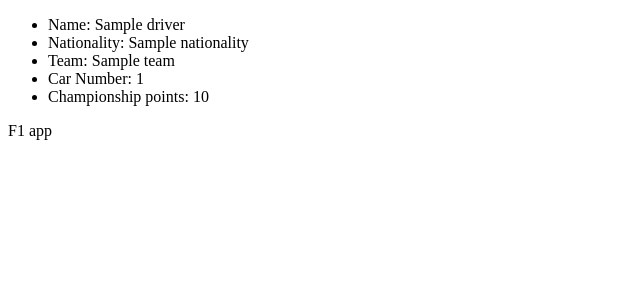
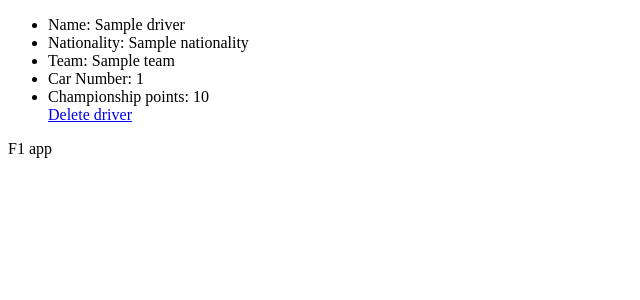
Before and after one commit to OhmniD/CodeClan_Week05_Full_Stack_Solo_Project, a Flask app: page /drivers/1 in a window 1280 px wide. Shown: the part 52-352 px from the top of the page, without its empty margins (0-640 px from the left). Run offline with Flask 2, Linux system fonts and the light colour scheme; a database or web service that is not in the repository returns one stand-in record (values such as "Sample title"); some libraries are stand-ins or nearby versions.

Commit message:
add controller to delete driver

```diff
--- a/controllers/drivers_controller.py
+++ b/controllers/drivers_controller.py
@@ -46,3 +46,8 @@ def create_driver():
     driver_team_repository.save(driver_team)
 
     return redirect('/drivers')
+
+@drivers_blueprint.route("/drivers/<id>/delete", methods=['GET'])
+def delete_driver(id):
+    driver_repository.delete(id)
+    return redirect('/drivers')
--- a/templates/drivers/show.html
+++ b/templates/drivers/show.html
@@ -13,6 +13,7 @@
 
         <li>Car Number: {{driver.car_number}}</li>
         <li>Championship points: {{driver.championship_points}}</li>
+        <a href="{{driver.id}}/delete">Delete driver</a>
     </ul>
 </section>
 
```
Also changed, not shown: 1 other file.
